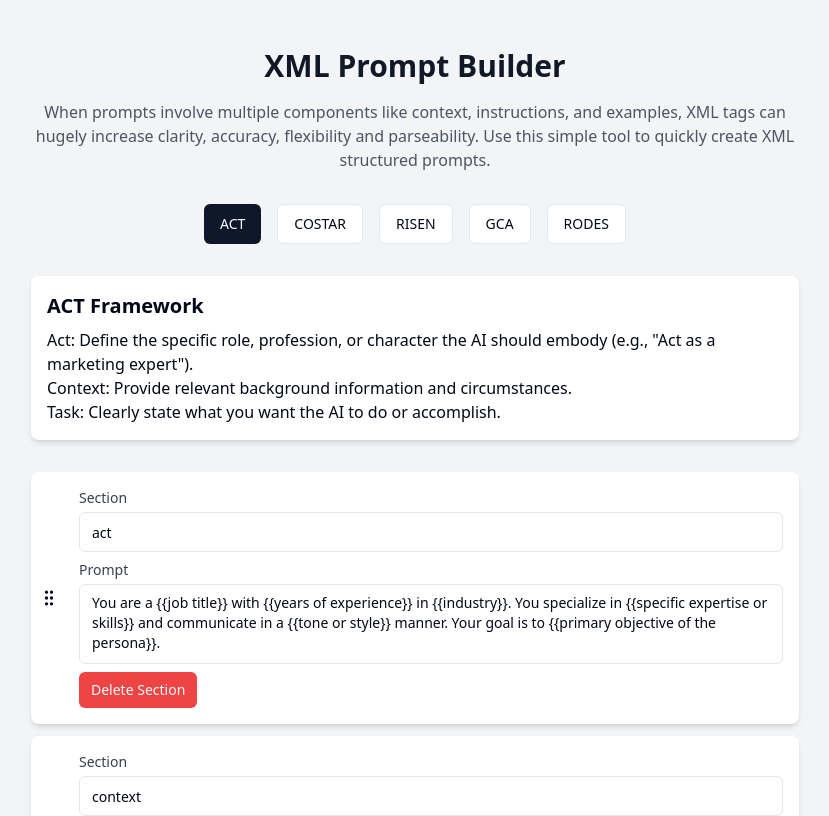
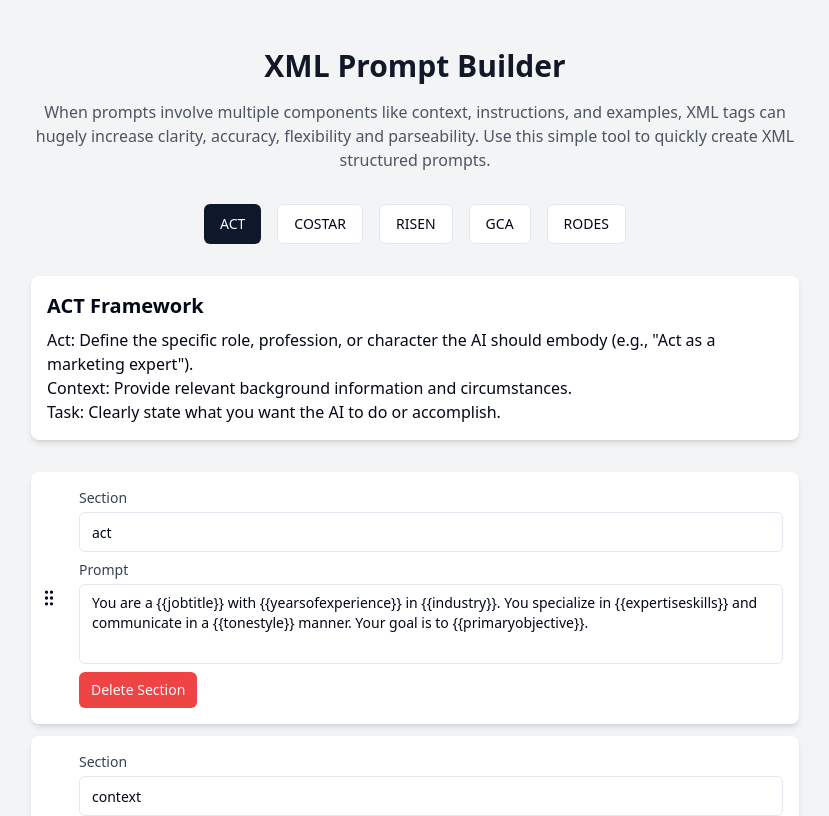
Before and after one commit to daithimurray/xmlprompttool, a React (Vite) app: page / in a window 1280 px wide. Shown: the top 816 px of the page, without its empty margins (225-1054 px from the left). Built offline with nearby package versions, Linux system fonts and the light colour scheme.

Commit message:
Update default prompt template
Modified the default prompt template in the framework sections to include placeholders for job title, years of experience, industry, expertise or skills, tone or style, and primary objective.
[skip gpt_engineer]

```diff
--- a/src/pages/Index.jsx
+++ b/src/pages/Index.jsx
@@ -9,7 +9,7 @@ const Index = () => {
   const frameworks = {
     ACT: {
       sections: [
-        { name: 'act', defaultPrompt: 'You are a {{job title}} with {{years of experience}} in {{industry}}. You specialize in {{specific expertise or skills}} and communicate in a {{tone or style}} manner. Your goal is to {{primary objective of the persona}}.' },
+        { name: 'act', defaultPrompt: 'You are a {{jobtitle}} with {{yearsofexperience}} in {{industry}}. You specialize in {{expertiseskills}} and communicate in a {{tonestyle}} manner. Your goal is to {{primaryobjective}}.' },
         { name: 'context', defaultPrompt: '' },
         { name: 'task', defaultPrompt: '' }
       ],
```
